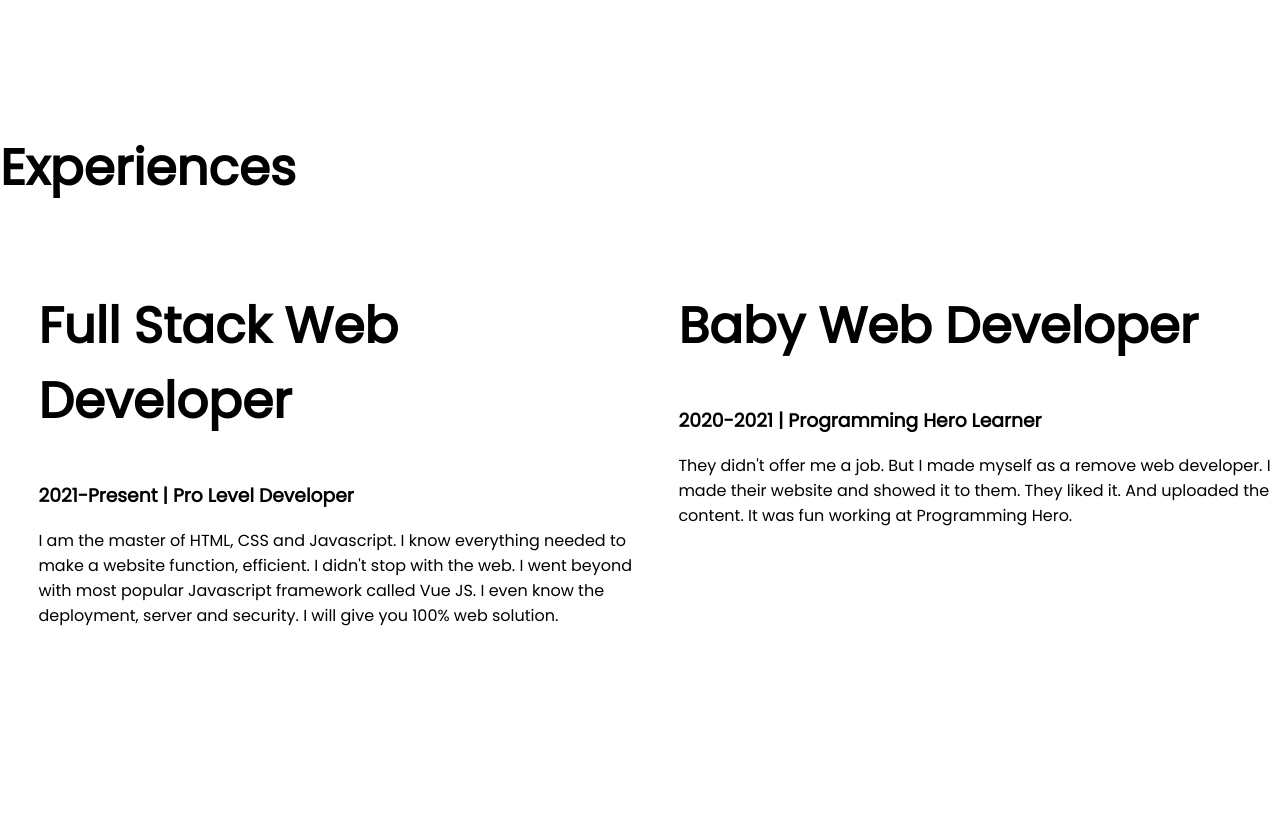
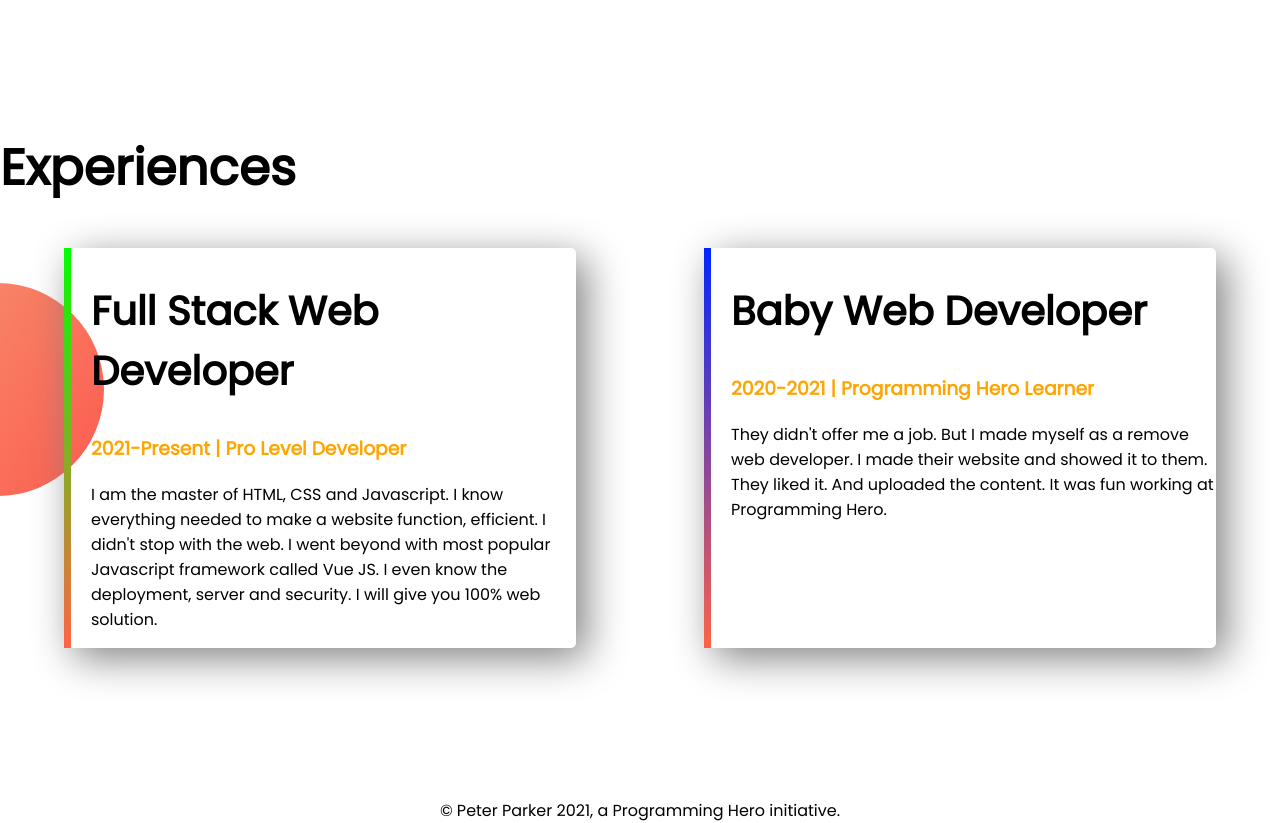
Before and after one commit to Ashim59/learning-developer-portfolio, a plain HTML site: page index.html in a window 1280 px wide. Shown: the part 1000-1823 px from the top of the page. Before the commit the page ends 1794 px from the top, so only its background shows below. Drawn offline with Linux system fonts and the light colour scheme.

Commit message:
all site

```diff
--- a/index.html
+++ b/index.html
@@ -46,17 +46,17 @@
     <section class="Experiences-area">
         <h1>Experiences</h1>
         <div class="flexible-container">
-            <div class="half-width">
-                <h1>Full Stack Web Developer</h1>
-                <h3> 2021-Present | Pro Level Developer</h3>
+            <div id="full-dev-experience" class="Experiences-item">
+                <h2>Full Stack Web Developer</h2>
+                <h3 class="color"> 2021-Present | Pro Level Developer</h3>
                 <p>I am the master of HTML, CSS and Javascript. I know everything needed to make a website function,
                     efficient. I didn't stop with the web. I went beyond with most popular Javascript framework called
                     Vue
                     JS. I even know the deployment, server and security. I will give you 100% web solution.</p>
             </div>
-            <div class="half-width">
-                <h1>Baby Web Developer</h1>
-                <h3>2020-2021 | Programming Hero Learner </h3>
+            <div id="web-dev-experience" class="Experiences-item">
+                <h2>Baby Web Developer</h2>
+                <h3 class="color">2020-2021 | Programming Hero Learner </h3>
                 <p>They didn't offer me a job. But I made myself as a remove web developer. I made their website and
                     showed
                     it to them. They liked it. And uploaded the content. It was fun working at Programming Hero.
@@ -67,7 +67,7 @@
 
         </div>
     </section>
-
+    <footer>© Peter Parker 2021, a Programming Hero initiative. </footer>
 
 
 </html>
--- a/style.css
+++ b/style.css
@@ -6,6 +6,9 @@ body{
 h1{
     font-size: 50px;
 
+}
+h2{
+    font-size: 40px;
 }
 
 .color{
@@ -41,3 +44,31 @@ h1{
     background-repeat: no-repeat;
     background-position: right;
 }
+.Experiences-area{
+    background-image: url(images/exp-bg.png);
+    background-repeat: no-repeat;
+    background-position: left;
+}
+.Experiences-item{
+    width: 40%;
+    margin-left: 5%;
+    margin-right: 5%;
+    padding-left: 20px;
+    border-radius: 5px;
+    box-shadow: 10px 10px 40px gray;
+
+
+}
+#full-dev-experience{
+    border-left: 7px solid;
+    border-image: linear-gradient(rgb(0, 255, 0), tomato);
+    border-image-slice: 1;
+}
+#web-dev-experience{
+    border-left: 7px solid;
+    border-image: linear-gradient(rgb(0, 38, 255), tomato);
+    border-image-slice: 1;
+}
+footer{
+    text-align: center;
+}
```
